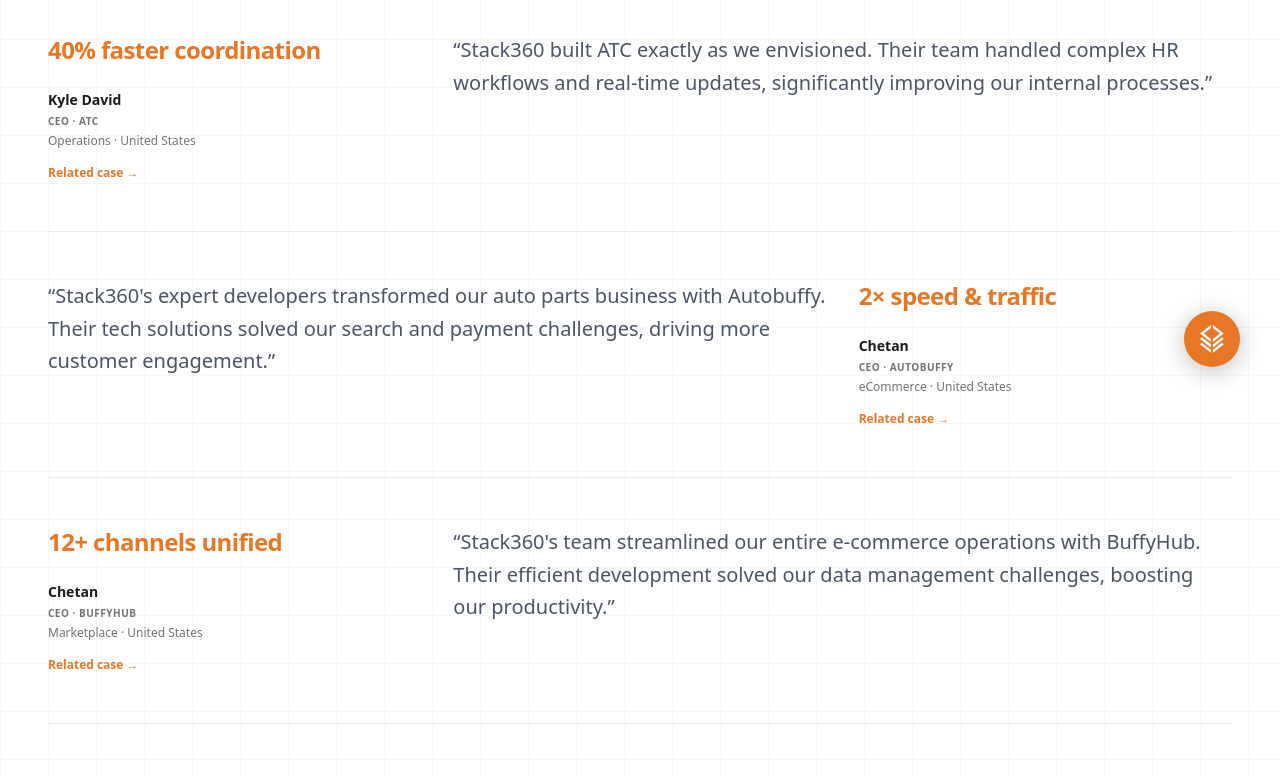
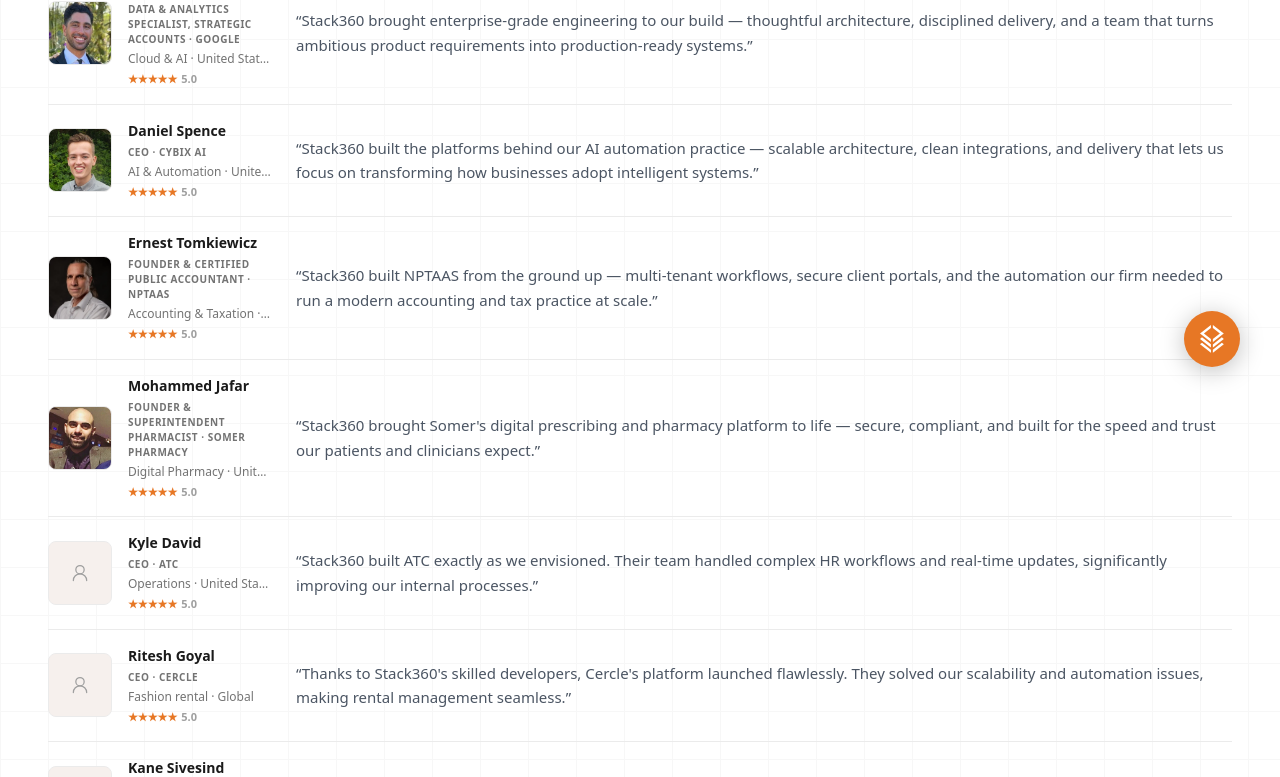
Before and after one commit to levi-dev-stack/stack360-website, a Next.js app: page /our-work/client-success-stories in a window 1280 px wide. Shown: the part 393-1170 px from the top of the page. Built offline with nearby package versions, Linux system fonts and the light colour scheme.

Commit message:
feat: enhance ClientSuccessStoriesPage with testimonials filtering and improved avatar handling

```diff
--- a/src/components/pages/our-work/client-success-stories/index.tsx
+++ b/src/components/pages/our-work/client-success-stories/index.tsx
@@ -1,14 +1,61 @@
 'use client';
 
+import { UserRound } from 'lucide-react';
 import { motion, useReducedMotion } from 'motion/react';
-import Link from 'next/link';
+import Image from 'next/image';
+import { useState } from 'react';
 import MotionSection from '@/components/shared/motion/MotionSection';
 import { EASE_OUT_EXPO, viewport } from '@/components/shared/motion/variants';
 import PageClosingCta from '@/components/shared/PageClosingCta';
 import PageHero from '@/components/shared/PageHero';
+import { LANDING_TESTIMONIALS, type Testimonial } from '@/constants/component/landing-data';
 import { SUCCESS_STORIES, SUCCESS_STORIES_HERO } from '@/constants/component/our-work-cases-data';
 import { OUR_WORK_CTA } from '@/constants/component/our-work-data';
-import { cn } from '@/styles/tailwind.utils';
+
+const PLACEHOLDER = '—';
+
+function isFilledTestimonial(item: Testimonial): boolean {
+  return ![item.quote, item.role, item.company, item.industry].some(
+    (value) => value.trim() === PLACEHOLDER || value.trim() === '-'
+  );
+}
+
+const SUCCESS_TESTIMONIALS: Testimonial[] = [
+  ...LANDING_TESTIMONIALS.filter(isFilledTestimonial),
+  ...SUCCESS_STORIES,
+];
+
+interface StoryAvatarProps {
+  src?: string;
+  alt: string;
+}
+
+function StoryAvatar({ src, alt }: StoryAvatarProps) {
+  const [failed, setFailed] = useState(false);
+  const showImage = Boolean(src) && !failed;
+
+  return (
+    <div className="relative size-16 shrink-0 overflow-hidden rounded-md border border-neutral-200 bg-neutral-100">
+      {showImage ? (
+        <Image
+          src={src as string}
+          alt={alt}
+          fill
+          sizes="64px"
+          className="object-cover"
+          onError={() => setFailed(true)}
+        />
+      ) : (
+        <div
+          aria-hidden
+          className="absolute inset-0 flex items-center justify-center bg-neutral-100"
+        >
+          <UserRound size={20} strokeWidth={1.5} className="text-neutral-400" />
+        </div>
+      )}
+    </div>
+  );
+}
 
 export default function ClientSuccessStoriesPage() {
   const reduced = useReducedMotion();
@@ -17,44 +64,42 @@
     <div className="flex w-full flex-col">
       <PageHero {...SUCCESS_STORIES_HERO} />
 
-      <MotionSection className="py-2xl">
-        <div className="site-container space-y-2xl">
-          {SUCCESS_STORIES.map((story, index) => {
-            const flip = index % 2 === 1;
-            return (
+      <MotionSection className="py-lg">
+        <div className="site-container divide-y divide-neutral-200 border-y border-neutral-200">
+          {SUCCESS_TESTIMONIALS.map((story) => (
             <motion.blockquote
               key={`${story.company}-${story.name}`}
-                initial={reduced ? false : { opacity: 0, y: 24 }}
+              initial={reduced ? false : { opacity: 0, y: 10 }}
               whileInView={reduced ? undefined : { opacity: 1, y: 0 }}
               viewport={reduced ? undefined : viewport}
-                transition={{ duration: 0.5, ease: EASE_OUT_EXPO }}
-                className={cn(
-                  'grid grid-cols-1 gap-lg border-t border-neutral-200 pt-2xl lg:grid-cols-12 lg:gap-xl',
-                  flip && 'lg:[direction:rtl] lg:*:[direction:ltr]'
-                )}
+              transition={{ duration: 0.35, ease: EASE_OUT_EXPO }}
+              className="grid gap-md py-md md:grid-cols-[minmax(0,14rem)_minmax(0,1fr)] md:items-center md:gap-lg"
             >
-                <div className="lg:col-span-4">
-                  <p className="font-mono text-2xl font-black tracking-tight text-primary">
-                    {story.metric}
-                  </p>
-                  <p className="mt-lg text-sm font-bold text-neutral-900">{story.name}</p>
+              <div className="flex items-center gap-md">
+                <StoryAvatar
+                  src={story.avatar}
+                  alt={`${story.name}, ${story.role} at ${story.company}`}
+                />
+                <div className="min-w-0">
+                  <p className="truncate text-sm font-bold text-neutral-900">{story.name}</p>
                   <p className="mt-xs font-mono text-[10px] font-bold uppercase tracking-wider text-neutral-500">
                     {story.role} · {story.company}
                   </p>
-                  <p className="mt-xs text-xs text-neutral-500">{story.industry}</p>
-                  <Link
-                    href={story.relatedHref}
-                    className="mt-md inline-flex text-xs font-bold text-primary hover:text-primary-dark"
-                  >
-                    Related case →
-                  </Link>
+                  <p className="mt-xs truncate text-xs text-neutral-500">{story.industry}</p>
+                  <p className="mt-xs font-mono text-[11px] font-bold text-primary">
+                    <span className="sr-only">{story.rating} out of 5 stars</span>
+                    <span aria-hidden>{'★'.repeat(story.rating)}</span>
+                    <span className="ml-xs text-neutral-400" aria-hidden>
+                      {story.rating}.0
+                    </span>
+                  </p>
                 </div>
-                <p className="text-pretty text-lg leading-relaxed text-neutral-700 lg:col-span-8 lg:text-xl">
+              </div>
+              <p className="text-pretty text-sm leading-snug text-neutral-700 md:text-[0.9375rem] md:leading-relaxed">
                 “{story.quote}”
               </p>
             </motion.blockquote>
-            );
-          })}
+          ))}
         </div>
       </MotionSection>
 
--- a/src/constants/component/our-work-cases-data.ts
+++ b/src/constants/component/our-work-cases-data.ts
@@ -94,6 +94,7 @@
     'Real returns from partners who trusted Stack360 with complex products — from internal ops tools to consumer platforms.',
 } as const;
 
+/** Same shape as `LANDING_TESTIMONIALS` — quote, name, role, company, industry, rating, optional avatar. */
 export const SUCCESS_STORIES = [
   {
     quote:
@@ -102,31 +103,7 @@
     role: 'CEO',
     company: 'ATC',
     industry: 'Operations · United States',
-    metric: '40% faster coordination',
-    relatedSlug: 'atc',
-    relatedHref: '/our-work/case-studies/atc',
-  },
-  {
-    quote:
-      "Stack360's expert developers transformed our auto parts business with Autobuffy. Their tech solutions solved our search and payment challenges, driving more customer engagement.",
-    name: 'Chetan',
-    role: 'CEO',
-    company: 'Autobuffy',
-    industry: 'eCommerce · United States',
-    metric: '2× speed & traffic',
-    relatedSlug: 'autobuffy',
-    relatedHref: '/our-work/case-studies/autobuffy',
-  },
-  {
-    quote:
-      "Stack360's team streamlined our entire e-commerce operations with BuffyHub. Their efficient development solved our data management challenges, boosting our productivity.",
-    name: 'Chetan',
-    role: 'CEO',
-    company: 'BuffyHub',
-    industry: 'Marketplace · United States',
-    metric: '12+ channels unified',
-    relatedSlug: 'buffyhub',
-    relatedHref: '/our-work/case-studies/buffyhub',
+    rating: 5,
   },
   {
     quote:
@@ -135,9 +112,7 @@
     role: 'CEO',
     company: 'Cercle',
     industry: 'Fashion rental · Global',
-    metric: '60% fewer manual workflows',
-    relatedSlug: 'cercle',
-    relatedHref: '/our-work/featured-projects#cercle',
+    rating: 5,
   },
   {
     quote:
@@ -146,8 +121,6 @@
     role: 'CEO',
     company: 'Coach Catalyst',
     industry: 'Fitness · United States',
-    metric: '3× daily active users',
-    relatedSlug: 'coach-catalyst',
-    relatedHref: '/our-work/case-studies/coach-catalyst',
+    rating: 5,
   },
 ] as const;
```
Lines whose indentation alone changed are shown as unchanged.
